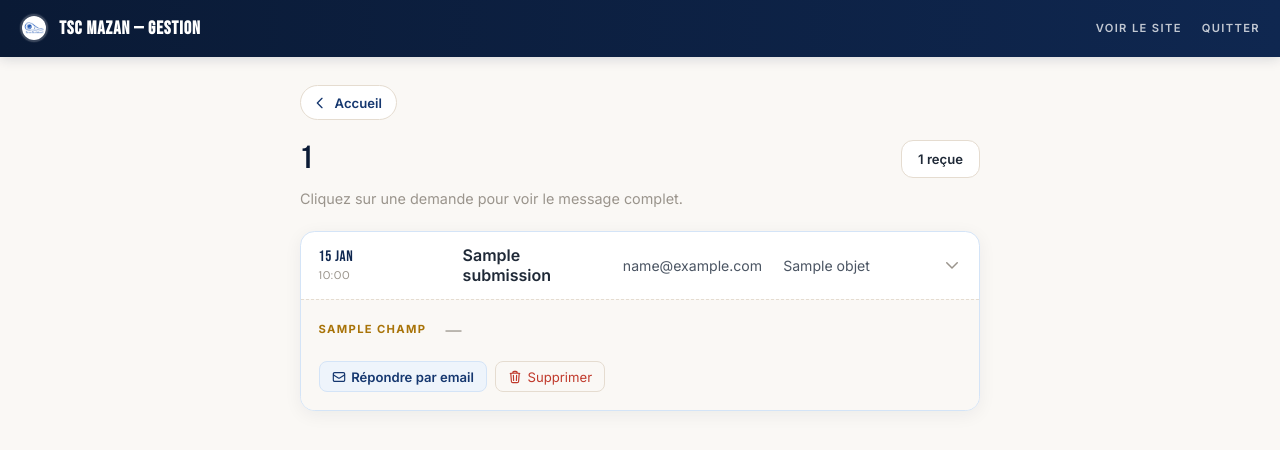
After one commit to abois/tscmazan, a Django app: template gestion/templates/gestion/liste_contacts.html in a window 1280 px wide, after a click that opens the changed part. The commit adds this page. Shown: the top 450 px of the page. Run offline with Django 5.2, Linux system fonts and the light colour scheme; the template is opened without the code that fills it: most values are stand-ins (such as "Sample title", 1, 10 or a date in 2020); some libraries are stand-ins or nearby versions.

Commit message:
Gestion : nouvelle page /gestion/contacts/ pour lister les demandes reçues
Lit les wagtail.contrib.forms.FormSubmission rattachées aux ContactPage.
Liste repliable (élément <details>) : résumé date/nom/email/objet en ligne,
détail complet (tous les champs du formulaire) au clic. Bouton "Répondre
par email" avec sujet préfilé + suppression avec confirmation. Carte
d'accès ajoutée au dashboard.

Co-Authored-By: Claude Opus 4.7 (1M context) <noreply@anthropic.com>

```diff
--- /dev/null
+++ b/gestion/templates/gestion/liste_contacts.html
@@ -0,0 +1,204 @@
+{% extends "gestion/base_gestion.html" %}
+
+{% block title %}{{ titre_page }}{% endblock %}
+
+{% block content %}
+<style>
+    .contact-item {
+        background: var(--bg-card);
+        border: 1px solid var(--border);
+        border-radius: 0.9rem;
+        margin-bottom: 0.75rem;
+        overflow: hidden;
+        transition: border-color 0.15s, box-shadow 0.15s;
+    }
+    .contact-item[open] {
+        border-color: var(--bleu-100);
+        box-shadow: 0 4px 18px rgba(10, 26, 53, 0.06);
+    }
+    .contact-summary {
+        list-style: none;
+        display: grid;
+        grid-template-columns: 8rem 1fr 1fr 1fr auto;
+        align-items: center;
+        gap: 1rem;
+        padding: 0.85rem 1.1rem;
+        cursor: pointer;
+        user-select: none;
+    }
+    .contact-summary::-webkit-details-marker { display: none; }
+    .contact-summary::marker { display: none; content: ""; }
+    .contact-summary:hover { background: var(--bg-hover); }
+    .contact-date {
+        font-family: 'Bebas Neue', system-ui, sans-serif;
+        color: var(--bleu-800);
+        font-size: 0.95rem;
+        letter-spacing: 0.04em;
+        line-height: 1.1;
+    }
+    .contact-date small {
+        display: block;
+        font-family: 'DM Sans', Inter, sans-serif;
+        color: var(--text-muted);
+        font-size: 0.7rem;
+        letter-spacing: 0.05em;
+        margin-top: 0.15rem;
+    }
+    .contact-nom { font-weight: 600; color: var(--text); }
+    .contact-email { color: var(--text-label); font-size: 0.88rem; word-break: break-all; }
+    .contact-objet {
+        color: var(--text-label);
+        font-size: 0.88rem;
+        overflow: hidden;
+        text-overflow: ellipsis;
+        white-space: nowrap;
+    }
+    .contact-chevron {
+        color: var(--text-muted);
+        transition: transform 0.2s;
+    }
+    .contact-item[open] .contact-chevron { transform: rotate(90deg); }
+
+    .contact-details {
+        padding: 0.5rem 1.1rem 1.1rem;
+        border-top: 1px dashed var(--border);
+        background: var(--sable-50);
+    }
+    .contact-details dl {
+        display: grid;
+        grid-template-columns: max-content 1fr;
+        gap: 0.4rem 1.2rem;
+        margin: 0.75rem 0 1rem;
+    }
+    .contact-details dt {
+        color: var(--or-600);
+        font-size: 0.7rem;
+        font-weight: 700;
+        text-transform: uppercase;
+        letter-spacing: 0.12em;
+        padding-top: 0.15rem;
+    }
+    .contact-details dd {
+        margin: 0;
+        color: var(--text);
+        white-space: pre-wrap;
+        word-break: break-word;
+    }
+    .contact-details dd:empty::after {
+        content: "—";
+        color: var(--text-muted);
+    }
+    .contact-actions {
+        display: flex;
+        gap: 0.5rem;
+        padding-top: 0.35rem;
+    }
+    .btn-ghost-danger {
+        display: inline-flex;
+        align-items: center;
+        gap: 0.35rem;
+        background: transparent;
+        border: 1px solid var(--border);
+        color: #c0392b;
+        padding: 0.4rem 0.75rem;
+        border-radius: 0.5rem;
+        font-family: inherit;
+        font-size: 0.82rem;
+        cursor: pointer;
+        transition: background 0.12s, border-color 0.12s;
+    }
+    .btn-ghost-danger:hover {
+        background: #fdebe8;
+        border-color: #e5b8b0;
+    }
+    .btn-mailto {
+        display: inline-flex;
+        align-items: center;
+        gap: 0.35rem;
+        background: var(--bleu-50);
+        border: 1px solid var(--bleu-100);
+        color: var(--bleu-700);
+        padding: 0.4rem 0.75rem;
+        border-radius: 0.5rem;
+        text-decoration: none;
+        font-size: 0.82rem;
+        font-weight: 600;
+        transition: background 0.12s;
+    }
+    .btn-mailto:hover { background: var(--bleu-100); }
+
+    /* Mobile */
+    @media (max-width: 780px) {
+        .contact-summary {
+            grid-template-columns: 1fr auto;
+            gap: 0.35rem 1rem;
+        }
+        .contact-summary .contact-email,
+        .contact-summary .contact-objet { grid-column: 1 / -1; }
+        .contact-chevron { grid-row: 1; grid-column: 2; }
+        .contact-date { grid-row: 1; grid-column: 1; font-size: 0.85rem; }
+        .contact-date small { display: inline; margin-left: 0.5rem; }
+        .contact-nom { grid-column: 1; }
+    }
+</style>
+
+<a href="{{ retour_url|default:'/gestion/' }}" class="breadcrumb">
+    <svg width="14" height="14" viewBox="0 0 24 24" fill="none" stroke="currentColor" stroke-width="2"><path stroke-linecap="round" stroke-linejoin="round" d="M15 19l-7-7 7-7"/></svg>
+    {{ retour_label|default:"Accueil" }}
+</a>
+
+<div class="page-header">
+    <h1 class="page-title">{{ titre_page }}</h1>
+    <span class="btn-secondary" style="pointer-events:none;">{{ submissions|length }} reçue{{ submissions|length|pluralize }}</span>
+</div>
+
+<p class="page-subtitle">Cliquez sur une demande pour voir le message complet.</p>
+
+{% for s in submissions %}
+<details class="contact-item">
+    <summary class="contact-summary">
+        <div class="contact-date">
+            {{ s.date|date:"d M" }}
+            <small>{{ s.date|date:"H:i" }}</small>
+        </div>
+        <div class="contact-nom">{{ s.nom|default:"—" }}</div>
+        <div class="contact-email">{{ s.email|default:"—" }}</div>
+        <div class="contact-objet">{{ s.objet|default:"—" }}</div>
+        <svg class="contact-chevron" width="18" height="18" viewBox="0 0 24 24" fill="none" stroke="currentColor" stroke-width="2"><path stroke-linecap="round" stroke-linejoin="round" d="M9 5l7 7-7 7"/></svg>
+    </summary>
+    <div class="contact-details">
+        {% if s.champs %}
+        <dl>
+            {% for k, v in s.champs %}
+            <dt>{{ k }}</dt>
+            <dd>{{ v|default:"" }}</dd>
+            {% endfor %}
+        </dl>
+        {% else %}
+        <p style="color:var(--text-muted); margin:0.75rem 0;">Aucune donnée saisie pour cette demande.</p>
+        {% endif %}
+        <div class="contact-actions">
+            {% if s.email %}
+            <a class="btn-mailto" href="mailto:{{ s.email }}{% if s.objet %}?subject=Re: {{ s.objet|urlencode }}{% endif %}">
+                <svg width="14" height="14" viewBox="0 0 24 24" fill="none" stroke="currentColor" stroke-width="2"><path stroke-linecap="round" stroke-linejoin="round" d="M21.75 6.75v10.5a2.25 2.25 0 01-2.25 2.25h-15a2.25 2.25 0 01-2.25-2.25V6.75m19.5 0A2.25 2.25 0 0019.5 4.5h-15a2.25 2.25 0 00-2.25 2.25m19.5 0v.243a2.25 2.25 0 01-1.07 1.916l-7.5 4.615a2.25 2.25 0 01-2.36 0L3.32 8.91a2.25 2.25 0 01-1.07-1.916V6.75"/></svg>
+                Répondre par email
+            </a>
+            {% endif %}
+            <form method="POST" onsubmit="return confirm('Supprimer définitivement cette demande ?');" style="margin:0;">
+                {% csrf_token %}
+                <input type="hidden" name="delete_pk" value="{{ s.pk }}">
+                <button type="submit" class="btn-ghost-danger">
+                    <svg width="14" height="14" viewBox="0 0 24 24" fill="none" stroke="currentColor" stroke-width="2"><path stroke-linecap="round" stroke-linejoin="round" d="M14.74 9l-.346 9m-4.788 0L9.26 9m9.968-3.21c.342.052.682.107 1.022.166m-1.022-.165L18.16 19.673a2.25 2.25 0 01-2.244 2.077H8.084a2.25 2.25 0 01-2.244-2.077L4.772 5.79m14.456 0a48.108 48.108 0 00-3.478-.397m-12 .562c.34-.059.68-.114 1.022-.165m0 0a48.11 48.11 0 013.478-.397m7.5 0v-.916c0-1.18-.91-2.164-2.09-2.201a51.964 51.964 0 00-3.32 0c-1.18.037-2.09 1.022-2.09 2.201v.916m7.5 0a48.667 48.667 0 00-7.5 0"/></svg>
+                    Supprimer
+                </button>
+            </form>
+        </div>
+    </div>
+</details>
+{% empty %}
+<div class="list-empty">
+    <p>Aucune demande de contact pour le moment.</p>
+    <p style="color:var(--text-muted); font-size:0.85rem; margin-top:0.5rem;">Les messages envoyés via le formulaire de la page Contact apparaîtront ici.</p>
+</div>
+{% endfor %}
+{% endblock %}
--- a/gestion/urls.py
+++ b/gestion/urls.py
@@ -26,6 +26,8 @@ urlpatterns = [
     path("menu/ajouter/", views.ajouter_menu_item, name="ajouter_menu_item"),
     path("menu/<int:pk>/", views.editer_menu_item, name="editer_menu_item"),
     path("menu/reorder/", views.reorder_menu, name="reorder_menu"),
+    # Demandes de contact
+    path("contacts/", views.liste_contacts, name="liste_contacts"),
     # Paramètres
     path("parametres/", views.parametres, name="parametres"),
     # Live edit
```
Also changed, not shown: gestion/templates/gestion/dashboard.html (+11 -0 lines), gestion/views.py (+41 -0 lines).
